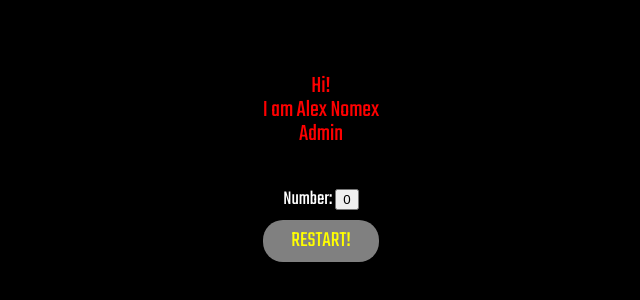
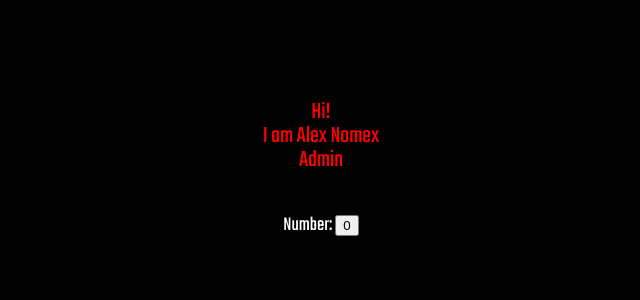
Before and after one commit to Nomex2008/My-React-App-Studing, a React (Vite) app: page / in a window 1280 px wide. Shown: the part 232-532 px from the top of the page, without its empty margins (319-959 px from the left). Built offline with nearby package versions, Linux system fonts and the light colour scheme.

Commit message:
Commit 4(setDetails)
Add setDetails

```diff
--- a/src/components/Count/Count.tsx
+++ b/src/components/Count/Count.tsx
@@ -2,15 +2,22 @@ import { useState } from 'react'
 import styles from '../../app.module.css'
 
 const Count = () => {
-    let [count, setCount] = useState(0)
+    const [details, setDetails] = useState({
+        count: 0
+    })
 
     return (
     <>
         <div className={styles.count}>
-            <span className={styles.span}>Number:  </span><button onClick={() => setCount((count) => count + 1)}>{count}</button>
+            <span className={styles.span}>Number:  </span><button onClick={() => setDetails((details) => {
+                return {
+                    count: details.count + 1
+                }
+            })}>{details.count}</button>
         </div>
 
-        <div onClick={() => setCount(count => count = 0)} className={styles.restart}>RESTART!</div>
+        {//<div onClick={() => setCount(count => count = 0)} className={styles.restart}>RESTART!</div>
+        }
     </>
     )
 }
```
